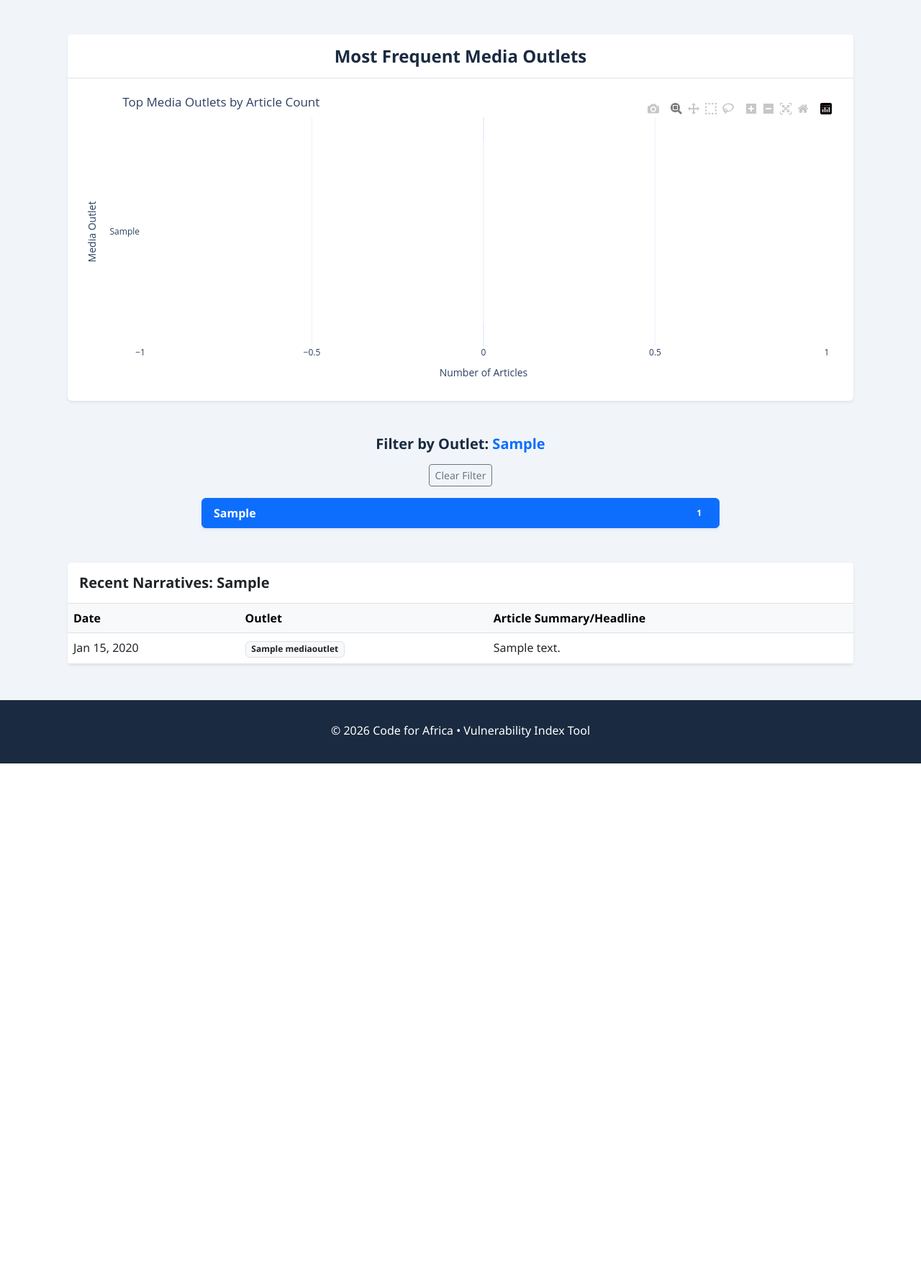
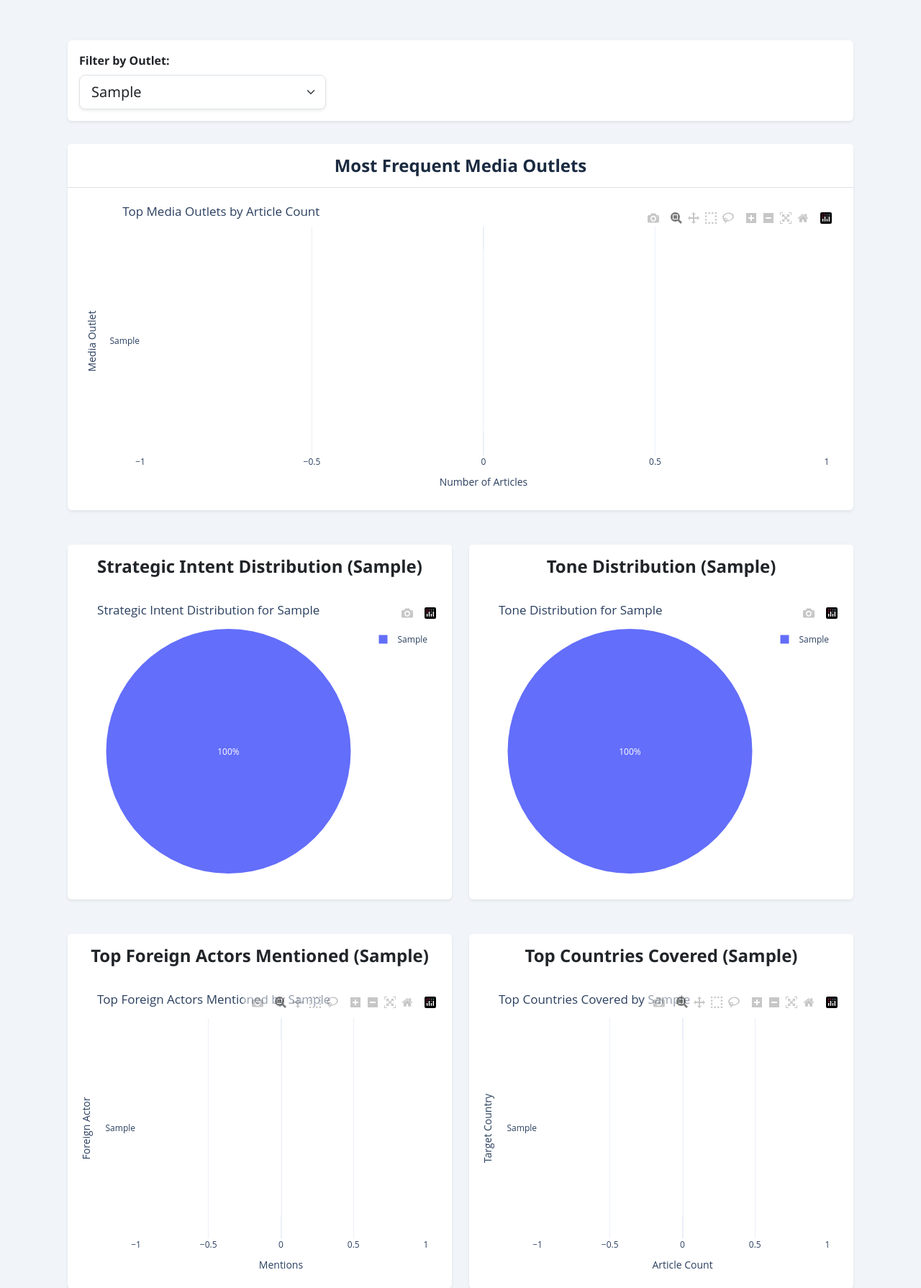
Before and after one commit to CodeForAfrica/VI, a Django app: page /outlets/?outlet=Sample in a window 1280 px wide. Shown: the part 167-1957 px from the top of the page at 72% size. Before the commit the page ends 1228 px from the top, so only its background shows below. Run offline with Django 4.2, Linux system fonts and the light colour scheme; tables that the repository leaves empty hold one stand-in row (values such as "Sample post"); some libraries are stand-ins or nearby versions.

Commit message:
Update media.html

```diff
--- a/dashboard/templates/media.html
+++ b/dashboard/templates/media.html
@@ -3,8 +3,37 @@
 {% extends "base.html" %}
 {% block content %}
 
+<!-- Filter Controls Row -->
+<div class="container-fluid py-2">
+    <div class="row mb-4">
+        <div class="col-12">
+            <div class="card shadow-sm border-0">
+                <div class="card-body">
+                    <form method="get" class="row g-3 align-items-center">
+                        <div class="col-md-4">
+                            <label for="outlet_filter" class="form-label fw-bold text-dark">Filter by Outlet:</label>
+                            <select name="outlet" id="outlet_filter" class="form-select form-select-lg shadow-sm" onchange="this.form.submit();">
+                                <option value="" {% if selected_name == "All Outlets" %}selected{% endif %}>All Outlets</option>
+                                {% for outlet in top_outlets %}
+                                    <option value="{{ outlet.name }}" {% if selected_name == outlet.name %}selected{% endif %}>
+                                        {{ outlet.name }}
+                                    </option>
+                                {% endfor %}
+                            </select>
+                        </div>
+                        <div class="col-md-2">
+                             <!-- Optional: Add a submit button if you prefer not to use onchange -->
+                            <!-- <button type="submit" class="btn btn-primary w-100 shadow-sm">Apply Filter</button> -->
+                        </div>
+                    </form>
+                </div>
+            </div>
+        </div>
+    </div>
+</div>
+
 <div class="container">
-    <!-- Main Chart -->
+    <!-- Main Chart (Top Outlets) -->
     <div class="card shadow-sm border-0 mb-5">
         <div class="card-header bg-white py-3 text-center border-bottom">
             <h4 class="mb-0 fw-bold" style="color: var(--navy-dark);">Most Frequent Media Outlets</h4>
@@ -17,6 +46,109 @@
             {% endif %}
         </div>
     </div>
+
+    <!-- Row for Outlet-Specific Charts (only show if an outlet is selected) -->
+    {% if selected_name != "All Outlets" %}
+    <div class="row mb-5">
+        <div class="col-lg-6">
+            <div class="card shadow-sm h-100 border-0">
+                <div class="card-header bg-white text-center border-bottom-0 pt-3">
+                    <h4 class="fw-bold">Strategic Intent Distribution ({{ selected_name }})</h4>
+                </div>
+                <div class="card-body">
+                    {% if outlet_intent_chart %}
+                        {{ outlet_intent_chart|safe }}
+                    {% else %}
+                        <p class="text-muted text-center">No intent data available for {{ selected_name }}.</p>
+                    {% endif %}
+                </div>
+            </div>
+        </div>
+        <div class="col-lg-6">
+            <div class="card shadow-sm h-100 border-0">
+                <div class="card-header bg-white text-center border-bottom-0 pt-3">
+                    <h4 class="fw-bold">Tone Distribution ({{ selected_name }})</h4>
+                </div>
+                <div class="card-body">
+                    {% if outlet_tone_chart %}
+                        {{ outlet_tone_chart|safe }}
+                    {% else %}
+                        <p class="text-muted text-center">No tone data available for {{ selected_name }}.</p>
+                    {% endif %}
+                </div>
+            </div>
+        </div>
+    </div>
+
+    <div class="row mb-5">
+        <div class="col-lg-6">
+            <div class="card shadow-sm h-100 border-0">
+                <div class="card-header bg-white text-center border-bottom-0 pt-3">
+                    <h4 class="fw-bold">Top Foreign Actors Mentioned ({{ selected_name }})</h4>
+                </div>
+                <div class="card-body">
+                    {% if outlet_actor_chart %}
+                        {{ outlet_actor_chart|safe }}
+                    {% else %}
+                        <p class="text-muted text-center">No actor data available for {{ selected_name }}.</p>
+                    {% endif %}
+                </div>
+            </div>
+        </div>
+        <div class="col-lg-6">
+            <div class="card shadow-sm h-100 border-0">
+                <div class="card-header bg-white text-center border-bottom-0 pt-3">
+                    <h4 class="fw-bold">Top Countries Covered ({{ selected_name }})</h4>
+                </div>
+                <div class="card-body">
+                    {% if outlet_country_chart %}
+                        {{ outlet_country_chart|safe }}
+                    {% else %}
+                        <p class="text-muted text-center">No country data available for {{ selected_name }}.</p>
+                    {% endif %}
+                </div>
+            </div>
+        </div>
+    </div>
+
+    <!-- Outlet Stats Card -->
+    {% if outlet_stats %}
+    <div class="row mb-4">
+        <div class="col-12">
+            <div class="card shadow-sm border-0">
+                <div class="card-body text-center">
+                    <h5 class="card-title">Summary for {{ selected_name }}</h5>
+                    <p class="card-text">
+                        <strong>Total Articles:</strong> {{ outlet_stats.total_articles }} |
+                        <strong>Avg. Prediction Confidence:</strong> {{ outlet_stats.avg_confidence|floatformat:2 }}
+                    </p>
+                </div>
+            </div>
+        </div>
+    </div>
+    {% endif %}
+
+    {% else %}
+
+    <!-- Row for Overall View Charts (only show if "All Outlets" is selected) -->
+    <div class="row mb-5">
+        <div class="col-12">
+            <div class="card shadow-sm h-100 border-0">
+                <div class="card-header bg-white text-center border-bottom-0 pt-3">
+                    <h4 class="fw-bold">Average Prediction Confidence by Outlet (High Activity)</h4>
+                </div>
+                <div class="card-body">
+                    {% if outlet_risk_chart %}
+                        {{ outlet_risk_chart|safe }}
+                    {% else %}
+                        <p class="text-muted text-center">No confidence data available.</p>
+                    {% endif %}
+                </div>
+            </div>
+        </div>
+    </div>
+
+    {% endif %}
 
     <!-- Sidebar: Outlet List -->
     <div class="row mb-5">
@@ -68,7 +200,7 @@
                                 {% endif %}
                             </td>
                             <!-- Updated summary display: Show full article text summary -->
-                            <td>{{ item.article_text|truncatewords:50 }}</td>
+                            <td>{{ item.article_text|truncatewords:20 }}</td>
                         </tr>
                         {% empty %}
                         <tr>
@@ -85,11 +217,11 @@
             <nav>
                 <ul class="pagination justify-content-center mb-0">
                     {% if page_obj.has_previous %}
-                        <li class="page-item"><a class="page-link" href="?outlet={{ selected_name }}&page={{ page_obj.previous_page_number }}">Previous</a></li>
+                        <li class="page-item"><a class="page-link" href="?outlet={{ selected_name|urlencode }}&page={{ page_obj.previous_page_number }}">Previous</a></li>
                     {% endif %}
                     <li class="page-item disabled"><span class="page-link">Page {{ page_obj.number }} of {{ page_obj.paginator.num_pages }}</span></li>
                     {% if page_obj.has_next %}
-                        <li class="page-item"><a class="page-link" href="?outlet={{ selected_name }}&page={{ page_obj.next_page_number }}">Next</a></li>
+                        <li class="page-item"><a class="page-link" href="?outlet={{ selected_name|urlencode }}&page={{ page_obj.next_page_number }}">Next</a></li>
                     {% endif %}
                 </ul>
             </nav>
```
